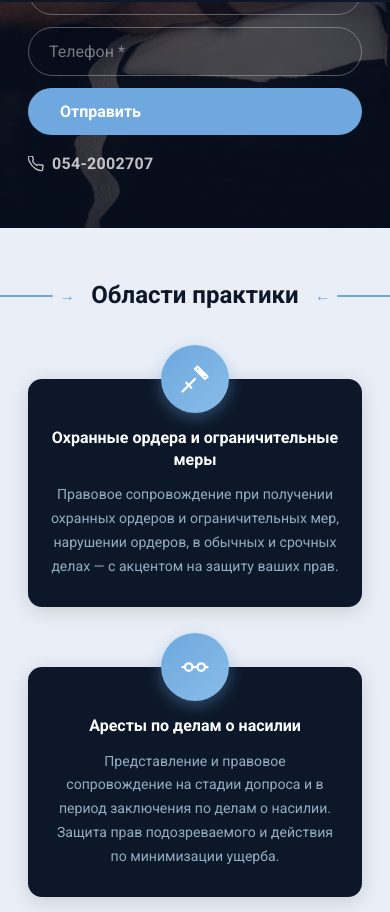
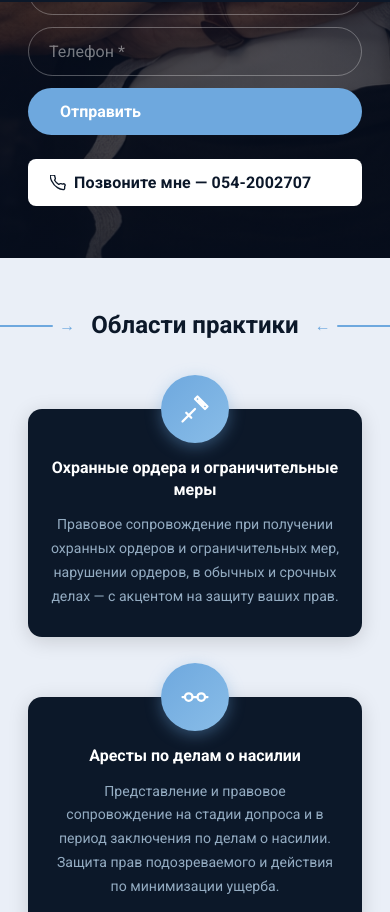
Before and after one commit to orenhacham-lab/claude, a React (Vite) app in the folder website/: page / in a window 390 px wide. Shown: the part 842-1754 px from the top of the page. Built offline with nearby package versions, Linux system fonts and the light colour scheme; no server answers.

Commit message:
Style phone button white with call-to-action text in HE/RU
https://claude.ai/code/session_01V8V5jZckoMPjST5RWprLM7

```diff
--- a/website/src/components/Hero.jsx
+++ b/website/src/components/Hero.jsx
@@ -181,13 +181,15 @@ export default function Hero({ lang = 'ru' }) {
 
           <a href="tel:054-2002707" style={{
             display: 'inline-flex', alignItems: 'center', gap: '8px',
-            marginTop: '16px', color: 'rgba(255,255,255,0.75)', fontSize: '1rem',
-            fontWeight: 600, textDecoration: 'none', letterSpacing: '0.02em',
+            marginTop: '24px',
+            background: '#fff', color: '#0b1729',
+            padding: '11px 22px', borderRadius: '8px',
+            fontSize: '1rem', fontWeight: 700, textDecoration: 'none', letterSpacing: '0.01em',
           }}>
             <svg width="16" height="16" viewBox="0 0 24 24" fill="none" stroke="currentColor" strokeWidth="2" strokeLinecap="round" strokeLinejoin="round">
               <path d="M22 16.92v3a2 2 0 01-2.18 2 19.79 19.79 0 01-8.63-3.07A19.5 19.5 0 013.07 9.81 19.79 19.79 0 01.22 1.18 2 2 0 012.18.01h3a2 2 0 012 1.72c.127.96.361 1.903.7 2.81a2 2 0 01-.45 2.11L6.91 7.91a16 16 0 006.18 6.18l1.07-.54a2 2 0 012.11-.45c.907.339 1.85.573 2.81.7A2 2 0 0122 16.92z"/>
             </svg>
-            054-2002707
+            {he ? 'חייגו אליי — 054-2002707' : 'Позвоните мне — 054-2002707'}
           </a>
         </div>
       </div>
```
